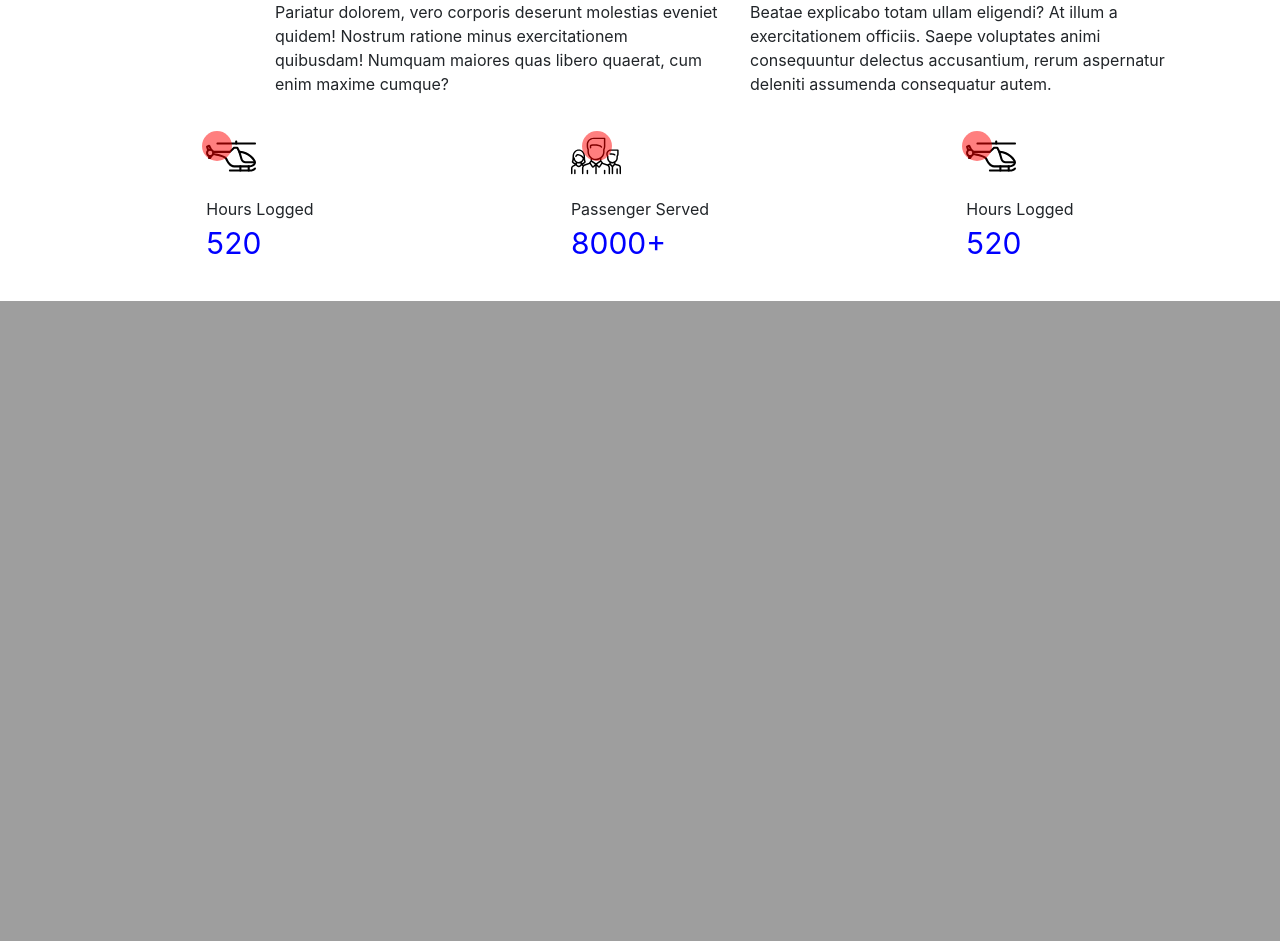
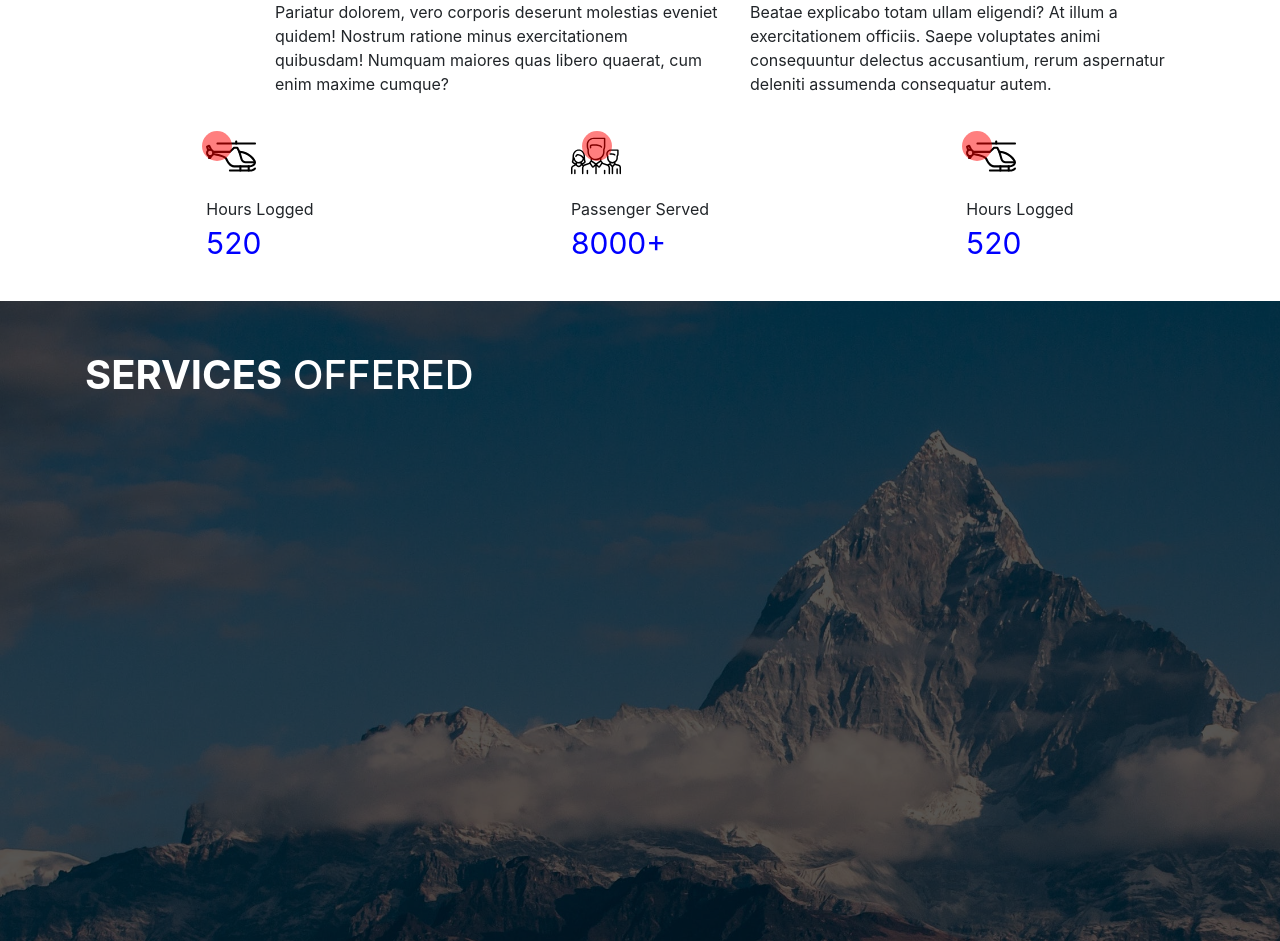
Before and after one commit to kusumghimire/Helicopter-Website, a PHP site: page / in a window 1280 px wide. Shown: the part 1198-2139 px from the top of the page. Before the commit the page ends 1499 px from the top, so only its background shows below. Run offline with PHP 8.4, Linux system fonts and the light colour scheme; some libraries are stand-ins or nearby versions.

Commit message:
service.php with background-image and h1 is created

```diff
--- a/_includes/service.php
+++ b/_includes/service.php
@@ -0,0 +1,12 @@
+<section class="service-section">
+<div class="container">
+    <div class="row">
+        <div class="col-md-6">
+            <h1>
+                <strong>SERVICES</strong>
+                OFFERED
+            </h1>
+        </div>
+    </div>
+</div>
+</section>
--- a/css/_service.scss
+++ b/css/_service.scss
@@ -0,0 +1,12 @@
+.service-section {
+  height: 80vh;
+  width: 100%;
+  background-image: url("../img/section-img.png");
+  background-repeat: no-repeat;
+  background-attachment: fixed;
+  background-position: cover;
+  h1 {
+    color: white;
+    margin-top: 50px;
+  }
+}
--- a/css/style.css
+++ b/css/style.css
@@ -212,4 +212,18 @@ body {
   left: 132px;
   opacity: 0.5;
 }
+
+.service-section {
+  height: 80vh;
+  width: 100%;
+  background-image: url("../img/section-img.png");
+  background-repeat: no-repeat;
+  background-attachment: fixed;
+  background-position: cover;
+}
+
+.service-section h1 {
+  color: white;
+  margin-top: 50px;
+}
 /*# sourceMappingURL=style.css.map */
--- a/css/style.scss
+++ b/css/style.scss
@@ -9,7 +9,7 @@ body{
 // @import "mixin";
 @import "banner";
 @import "about-us";
-// @import "workflow";
+@import "service";
 // @import "featured";
 // @import "read";
 // @import "footer";
```
Also changed, not shown: img/section-img.png (renamed from img/Group 772.png), 1 other file.
